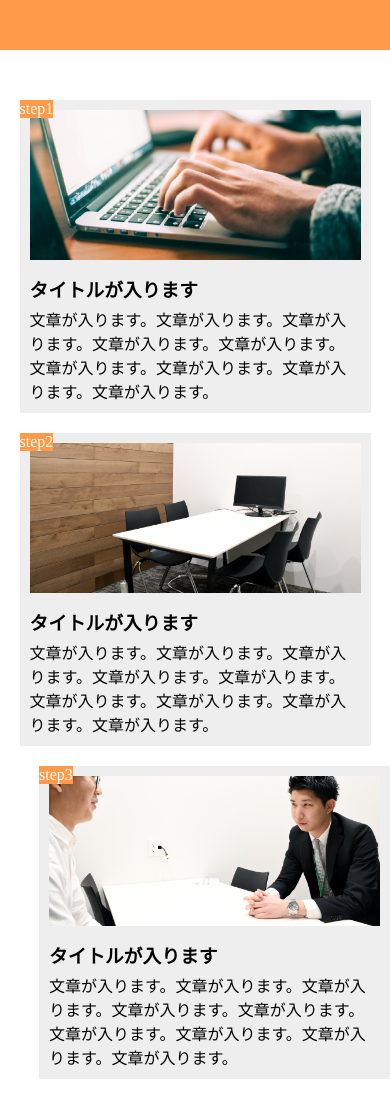
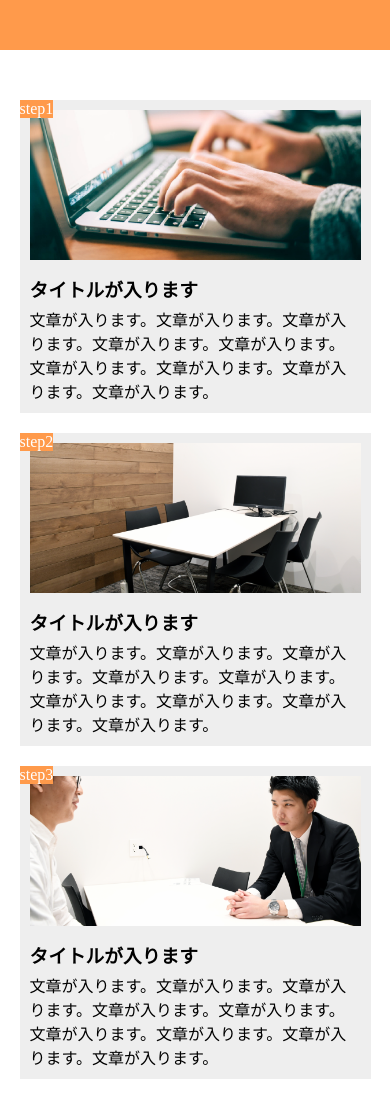
Before and after one commit to shioriyokoo/9, a plain HTML site: page index.html in a window 390 px wide. Shown: the top 1100 px of the page. Drawn offline with Linux system fonts and the light colour scheme.

Commit message:
[Remove]steboxの中央寄せ

```diff
--- a/style.css
+++ b/style.css
@@ -77,6 +77,6 @@ footer {
     margin-bottom: 20px;
   }
   .step-box:last-child {
-    margin-bottom: 0;
+  margin-right: auto;
   }
 }
```
